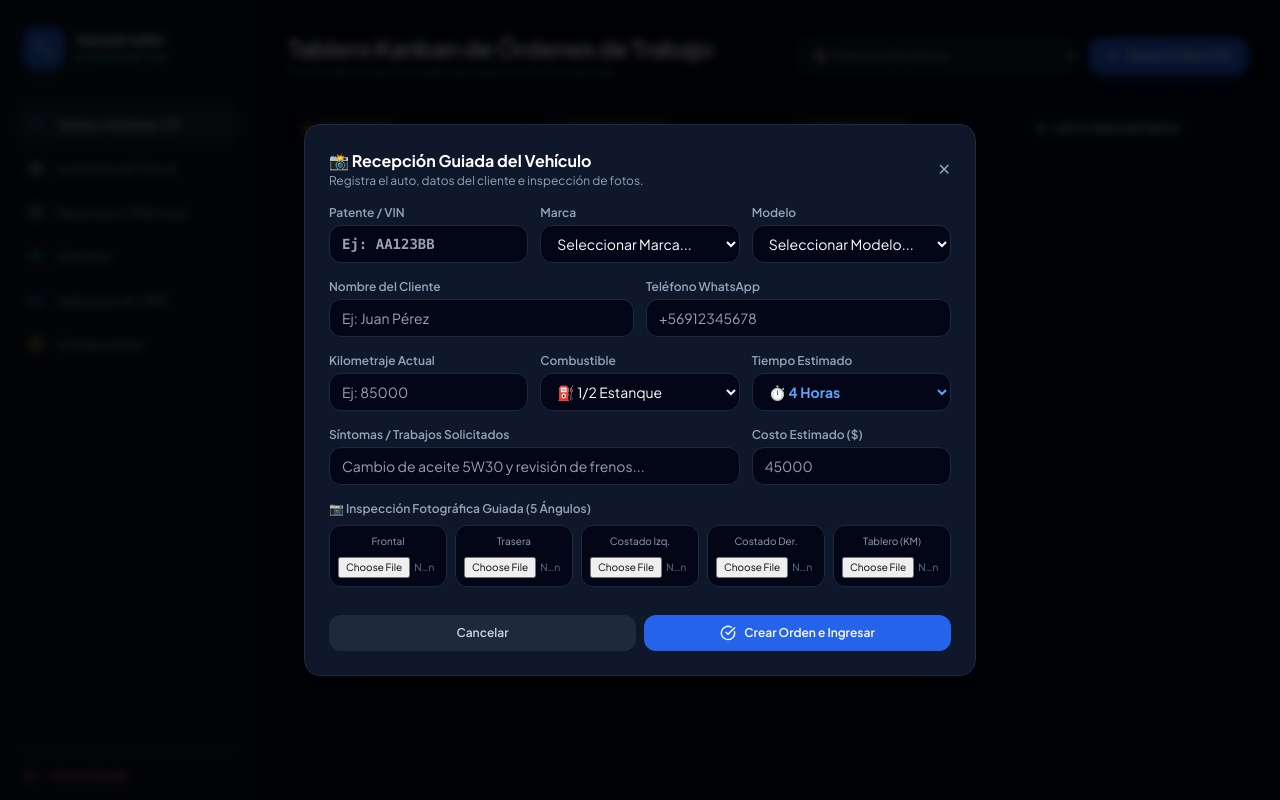
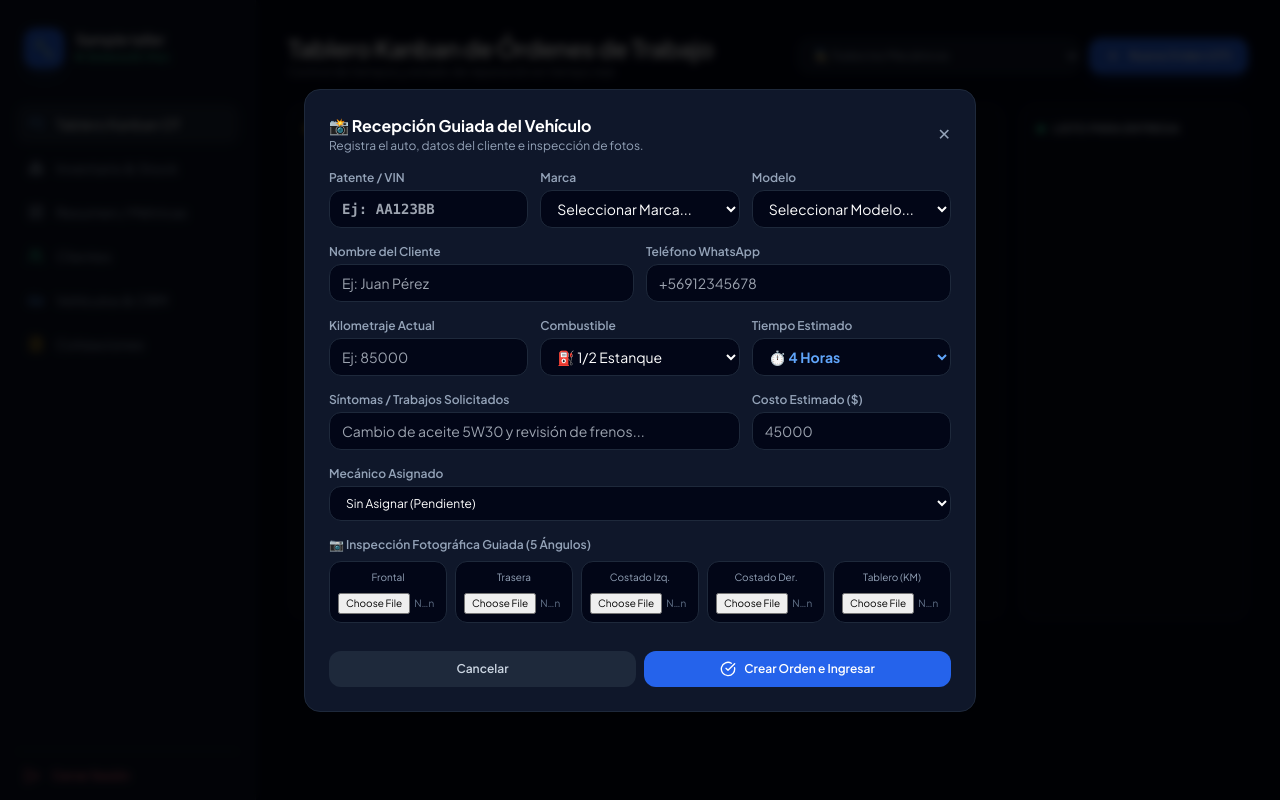
Before and after one commit to GarciaCL/taller-mecanico-saas, a Flask app: template templates/index.html in a window 1280 px wide, after a click on "Nueva Orden (OT)". Run offline with Flask 3, Linux system fonts and the light colour scheme; the template is opened without the code that fills it: most values are stand-ins (such as "Sample title", 1, 10 or a date in 2020); some libraries are stand-ins or nearby versions.

Commit message:
Agregado Asignacion mecanico desde modal

```diff
--- a/static/js/kanban.js
+++ b/static/js/kanban.js
@@ -94,3 +94,9 @@ function filtrarKanbanPorMecanico(mecanicoId) {
         }
     });
 }
+function evaluarNuevoMecanico(select) {
+    if (select.value === 'NUEVO') {
+        select.value = '';
+        document.getElementById('modal-crear-mecanico').classList.remove('hidden');
+    }
+}
--- a/templates/modales/crear_ot.html
+++ b/templates/modales/crear_ot.html
@@ -85,7 +85,16 @@
                     <input type="number" name="costo" placeholder="45000" class="w-full bg-slate-950 border border-slate-800 rounded-xl px-3 py-2 text-sm text-white focus:outline-none focus:border-blue-500">
                 </div>
             </div>
-
+            <div>
+    <label class="block text-xs font-semibold text-slate-400 mb-1">Mecánico Asignado</label>
+    <select name="mecanico_id" id="select-mecanico-ot" onchange="evaluarNuevoMecanico(this)" class="w-full bg-slate-950 border border-slate-800 rounded-xl px-3 py-2 text-xs text-white focus:outline-none focus:border-blue-500">
+        <option value="">Sin Asignar (Pendiente)</option>
+        {% for m in mecanicos %}
+        <option value="{{ m[0] }}">{{ m[1] }} ({{ m[2] }})</option>
+        {% endfor %}
+        <option value="NUEVO">+ Registrar Nuevo Mecánico...</option>
+    </select>
+</div>
             <div>
                 <label class="block text-xs font-semibold text-slate-400 mb-2">📷 Inspección Fotográfica Guiada (5 Ángulos)</label>
                 <div class="grid grid-cols-2 md:grid-cols-5 gap-2">
```
